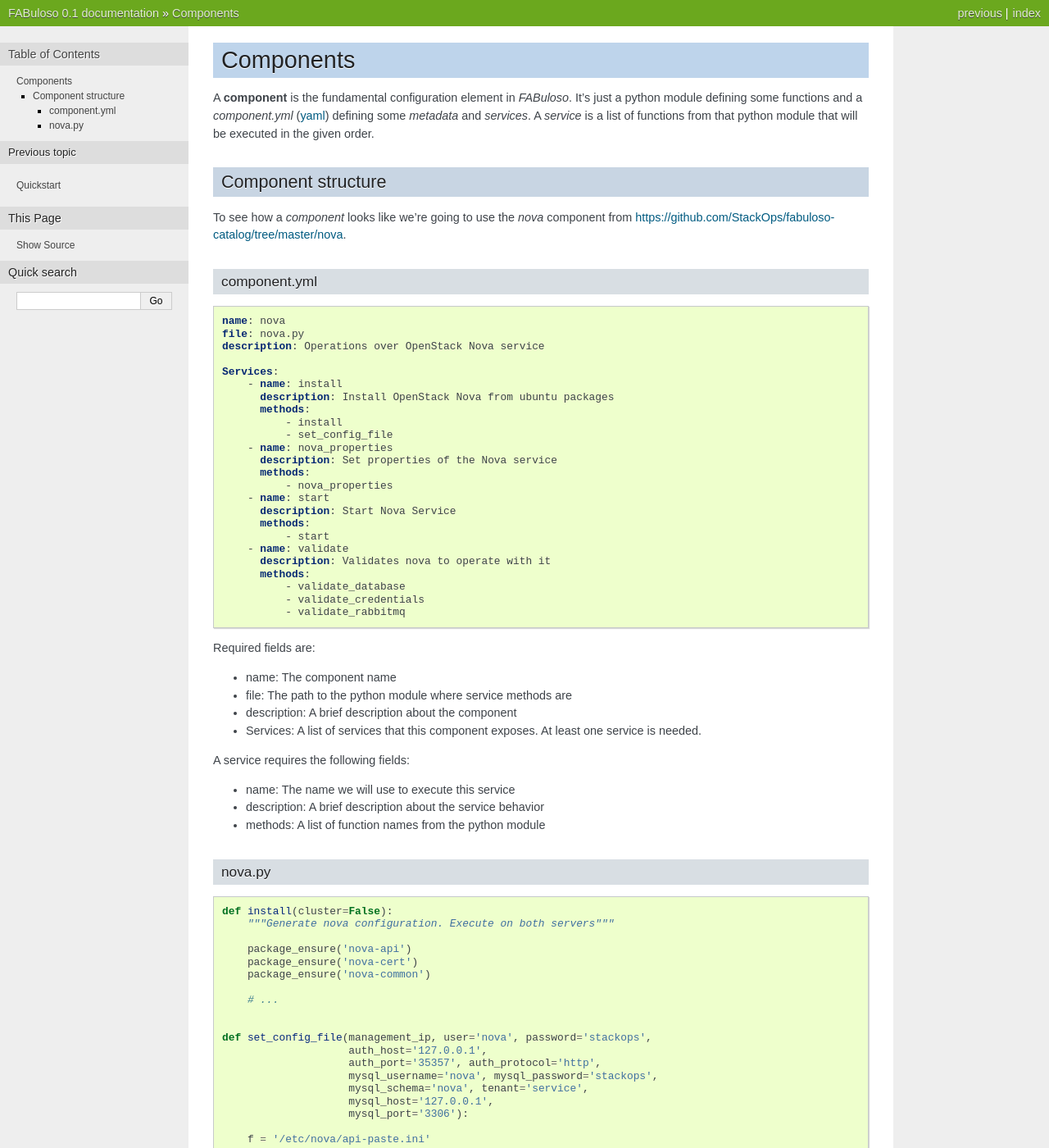
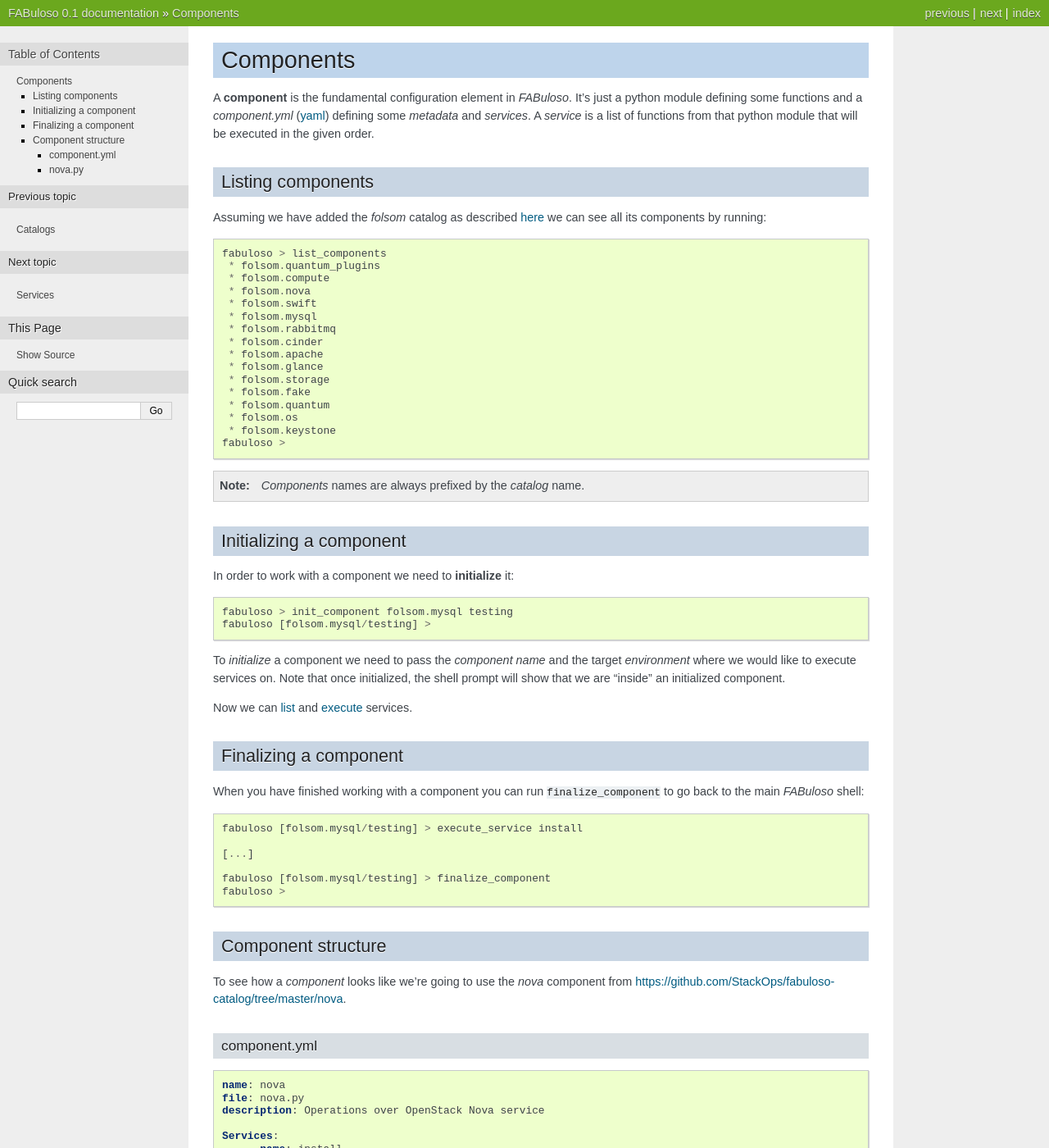
Before and after one commit to StackOps/fabuloso, a Sphinx documentation site: the page built from docs/source/components.rst, in a window 1280 px wide and 1400 px high. Shown: the whole window at 82% size. Built offline with Sphinx 7.4.7, drawn with Linux system fonts in a browser that asks for light colours.

Commit message:
Added docs for catalogs, components, services, keypairs and environments management.

```diff
--- a/docs/source/components.rst
+++ b/docs/source/components.rst
@@ -1,7 +1,67 @@
 Components
 ==========
 
-A **component** is the fundamental configuration element in `FABuloso`. It's just a python module defining some functions and a `component.yml` (`yaml <http://yaml.org>`_) defining some `metadata` and `services`. A `service` is a list of functions from that python module that will be executed in the given order.
+A **component** is the fundamental configuration element in *FABuloso*. It's just a python module defining some functions and a *component.yml* (`yaml <http://yaml.org>`_) defining some *metadata* and *services*. A *service* is a list of functions from that python module that will be executed in the given order.
+
+
+Listing components
+------------------
+
+Assuming we have added the *folsom* catalog as described :ref:`here <adding_catalog>` we can see all its components by running::
+
+    fabuloso > list_components
+     * folsom.quantum_plugins
+     * folsom.compute
+     * folsom.nova
+     * folsom.swift
+     * folsom.mysql
+     * folsom.rabbitmq
+     * folsom.cinder
+     * folsom.apache
+     * folsom.glance
+     * folsom.storage
+     * folsom.fake
+     * folsom.quantum
+     * folsom.os
+     * folsom.keystone
+    fabuloso >
+
+.. note::
+
+    *Components* names are always prefixed by the *catalog* name.
+
+
+.. _initializing_component:
+
+Initializing a component
+------------------------
+
+In order to work with a component we need to **initialize** it::
+
+    fabuloso > init_component folsom.mysql testing
+    fabuloso [folsom.mysql/testing] >
+
+To *initialize* a component we need to pass the *component name* and the target *environment* where we would like to execute services on. Note that once initialized, the shell prompt will show that we are "inside" an initialized component.
+
+Now we can :ref:`list <listing_services>` and :ref:`execute <executing_service>` services.
+
+
+.. _finalizing_component:
+
+Finalizing a component
+---------------------
+
+When you have finished working with a component you can run ``finalize_component`` to go back to the main *FABuloso* shell::
+
+    fabuloso [folsom.mysql/testing] > execute_service install
+
+    [...]
+
+    fabuloso [folsom.mysql/testing] > finalize_component
+    fabuloso >
+
+
+.. _component_structure:
 
 Component structure
 -------------------
--- a/docs/source/index.rst
+++ b/docs/source/index.rst
@@ -14,7 +14,11 @@ Contents:
 
     install
     quickstart
+    catalogs
     components
+    services
+    keypairs
+    environments
 
 
 Indices and tables
```
Also changed, not shown: docs/source/catalogs.rst (added, +61 -0 lines), docs/source/environments.rst (added, +66 -0 lines), docs/source/keypairs.rst (added, +59 -0 lines), docs/source/quickstart.rst (+8 -42 lines), docs/source/services.rst (added, +64 -0 lines).
